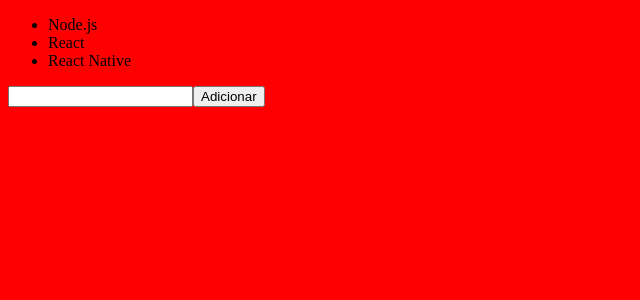
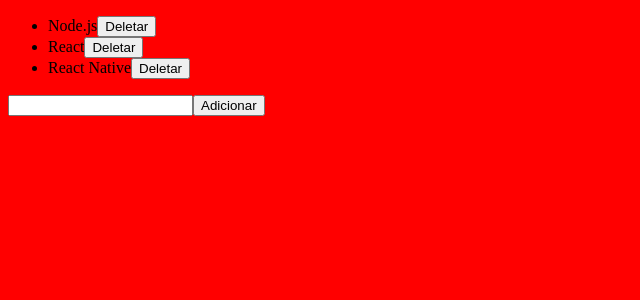
Before and after one commit to IsmaelBS/react-first-steps, a React app: page / in a window 1280 px wide. Shown: the top 300 px of the page, without its empty margins (0-640 px from the left). Built offline with nearby package versions, Linux system fonts and the light colour scheme.

Commit message:
Criação do componente TechItem

```diff
--- /dev/null
+++ b/src/components/TechItem.js
@@ -0,0 +1,14 @@
+import React from "react";
+
+function TechItem({ tech, deleteTech }) {
+  return (
+    <li key={tech}>
+      {tech}
+      <button type="button" onClick={deleteTech}>
+        Deletar
+      </button>
+    </li>
+  );
+}
+
+export default TechItem;
--- a/src/components/TechList.js
+++ b/src/components/TechList.js
@@ -1,4 +1,5 @@
 import React, { Component } from "react";
+import TechItem from "./TechItem";
 
 class TechList extends Component {
   state = {
@@ -18,12 +19,20 @@
     });
   };
 
+  handleDeleteTech = delTech => {
+    this.setState({ techs: this.state.techs.filter(tech => tech !== delTech) });
+  };
+
   render() {
     return (
       <form onSubmit={this.handleNewTechSubmit}>
         <ul>
-          {this.state.techs.map(el => (
-            <li key={el}>{el}</li>
+          {this.state.techs.map(tech => (
+            <TechItem
+              key={tech}
+              tech={tech}
+              deleteTech={() => this.handleDeleteTech(tech)}
+            />
           ))}
         </ul>
         <input
```
